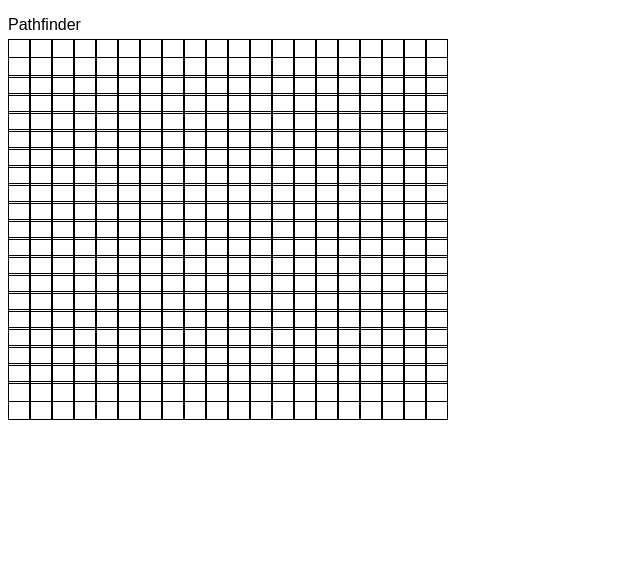
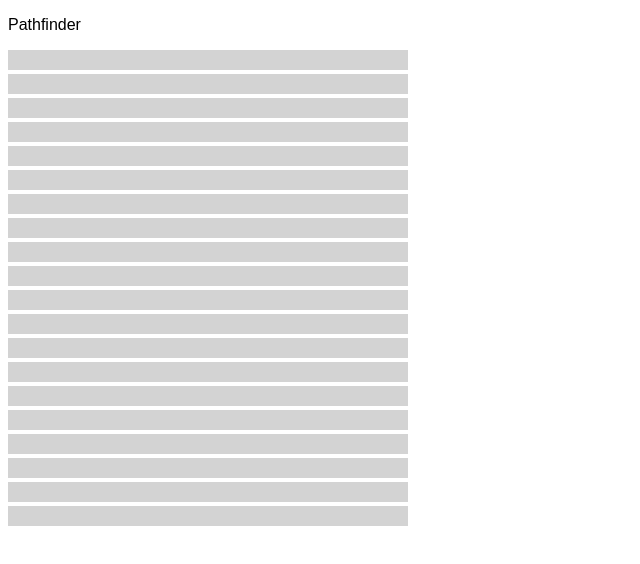
Before and after one commit to reddyalready/pathfinder, a React (Create React App) app: page / in a window 1280 px wide. Shown: the top 564 px of the page, without its empty margins (0-640 px from the left). Built offline with nearby package versions, Linux system fonts and the light colour scheme.

Commit message:
Grid stored state

```diff
--- a/src/grid/Grid.js
+++ b/src/grid/Grid.js
@@ -10,30 +10,41 @@ class Grid extends Component {
   constructor(props) {
     super(props);
 
+    this.validateProps(props);
+
     this.state = {
-      squares: []
-    }
+      squares: [],
+      goal: {x: props.sizeX / 2, y: props.sizeY / 2}
+    };
 
     for(var i = 0; i < props.sizeX; i++) {
-      this.state.squares.push(new Array(parseInt(props.sizeY, 10)).fill(0));
+      this.state.squares.push(new Array(parseInt(props.sizeY, 10)).fill("open"));
     }
 
     this.onGoalSelected = this.onGoalSelected.bind(this);
   }
 
+  validateProps(props) {
+    if(!props.hasOwnProperty('sizeX') || !props.hasOwnProperty('sizeY')) {
+      console.log("Grid was no supplied sizeX or sizeY");
+    }
+  }
+
   onGoalSelected(x, y) {
     var newSquares = this.state.squares;
-    newSquares[x][y] = 1;
+    newSquares[this.state.goal.x][this.state.goal.y] = 'open';
+    newSquares[x][y] = 'goal';
     this.setState({squares: newSquares});
   }
 
   render() {
+    //TODO: Use some sort of stream?
     var component = this;
     var countY = 0;
     var renderableSquareRows = this.state.squares.map(function(sqRow) {
       var countX = 0;
       var renderableSquareRow = sqRow.map(function(sq) {
-        var squareHtml = <Square value={sq} x={countX} y={countY} onGoalSelected={ component.onGoalSelected } />
+        var squareHtml = <Square type={sq} x={countX} y={countY} onGoalSelected={ component.onGoalSelected } />
         countX++;
         return squareHtml;
       });
@@ -48,6 +59,6 @@ class Grid extends Component {
       </div>
     )
   }
-};
+}
 
 export default Grid;
--- a/src/square/Square.js
+++ b/src/square/Square.js
@@ -14,8 +14,10 @@ class Square extends Component {
     this.validateProps(props);
 
     this.state = {
-      type: props.value ? 'goal' : 'open',
-      onGoalSelected : props.onGoalSelected
+      type: props.type,
+      onGoalSelected : props.onGoalSelected,
+      x: props.x,
+      y: props.y
     };
 
     this.onClick = this.onClick.bind(this);
@@ -23,8 +25,11 @@ class Square extends Component {
   }
 
   validateProps(props) {
-    if (typeof props.x === 'undefined' || typeof props.y === 'undefined') {
+    if (!props.hasOwnProperty("x") || !props.hasOwnProperty("y")) {
       console.log('Square co-ordinates missing');
+    }
+    if (!props.hasOwnProperty("type")) {
+      console.log('Type property not supplied for square '+props.x+','+props.y);
     }
   }
 
@@ -40,8 +45,7 @@ class Square extends Component {
   onContextMenu(event) {
     event.preventDefault();
     //Right click toggles goal - tell the grid where the goal is
-    this.props.onGoalSelected(this.props.x, this.props.y);
-    this.setState({type: 'goal'})
+    this.props.onGoalSelected(this.state.x, this.state.y);
   }
 
   render() {
@@ -49,13 +53,13 @@ class Square extends Component {
 
     switch(this.state.type) {
       case('goal'):
-        typeClass = 'square square-goal';
+        typeClass = 'goal';
         break;
       case('wall'):
-        typeClass = 'square square-wall';
+        typeClass = 'wall';
         break;
       default:
-        typeClass = 'square square-open';
+        typeClass = 'open';
     }
 
     return (
--- a/src/square/square.css
+++ b/src/square/square.css
@@ -1,15 +1,17 @@
-.square {
-  padding: 10px;
+span {
+  width: 20px;
+  height: 20px;
+  display: inline-block;
 }
 
-.square-open {
-  border: 0.1em solid black;
+span.open {
+  background: lightgrey;
 }
 
-.square-wall {
-  background-color: #000000;
+span.wall {
+  background: black;
 }
 
-.square-goal {
+span.goal {
   background-color: red;
 }
```
Also changed, not shown: 1 other file (tests, documents, lock files or other folders).
